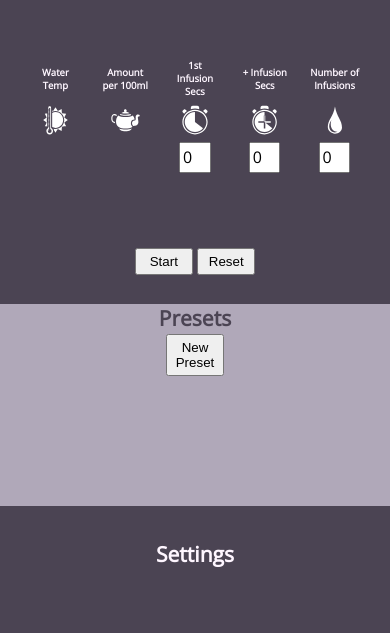
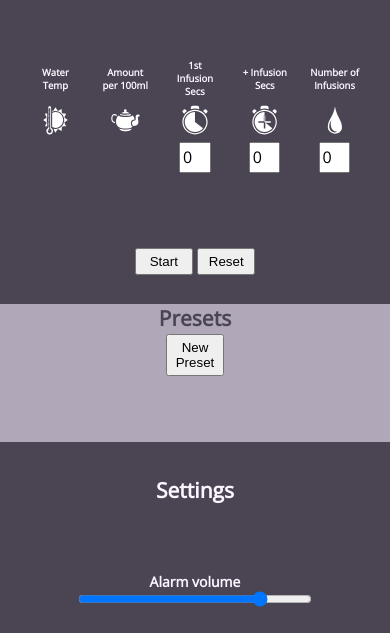
Before and after one commit to ConnorRowe/GongFuTimerWeb, a website: page index.html in a window 390 px wide. Shown: the part 189-822 px from the top of the page. Drawn offline with nearby package versions, Linux system fonts and the light colour scheme.

Commit message:
Improved the display of preset cards on mobile devices.

```diff
--- a/styles.css
+++ b/styles.css
@@ -135,16 +135,15 @@
 
 .preset-selection-container {
     font-size: 1.7ch;
-    padding: 2rem 0;
     margin: 2rem 0;
     display: -ms-flexbox;
     display: flex;
+    flex: 1 1 auto;
     -ms-flex-wrap: wrap;
     flex-wrap: wrap;
     -ms-flex-pack: justify;
-    justify-content: space-between;
+    justify-content: flex-start;
     flex-direction: row;
-    flex: 1 1 auto;
     width: 100%;
 }
 
@@ -452,10 +451,15 @@ li > button {
         width: 15vw;
     }
 
+    .preset-selection-container {
+        flex-direction: column;
+        flex-wrap: nowrap;
+    }
+
     .preset-container {
         width: calc(100% - 2rem);
         max-width: calc(100% - 2rem);
-        height: calc(33.33% - 2rem);
+        height: 16rem;
         margin: .9995rem .9995rem
     }
 }
```
